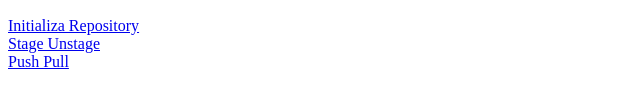
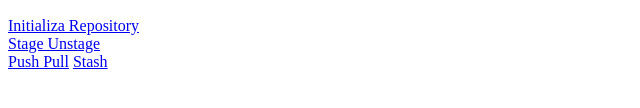
Before and after one commit to JaiminTatva/Git-github, a plain HTML site: page Index.html in a window 1280 px wide. Shown: the part 644-752 px from the top of the page, 0-640 px from the left. Drawn offline with Linux system fonts and the light colour scheme.

Commit message:
stash.html added

```diff
--- a/Index.html
+++ b/Index.html
@@ -33,5 +33,6 @@
     <a href="./repository_initialization.html">Initializa Repository</a><br>
     <a href="./statgeUnstage.html">Stage Unstage</a><br>
     <a href="./pushPull.html">Push Pull</a>
+    <a href="./stash.html">Stash </a>
     </body>
 </html>
```
